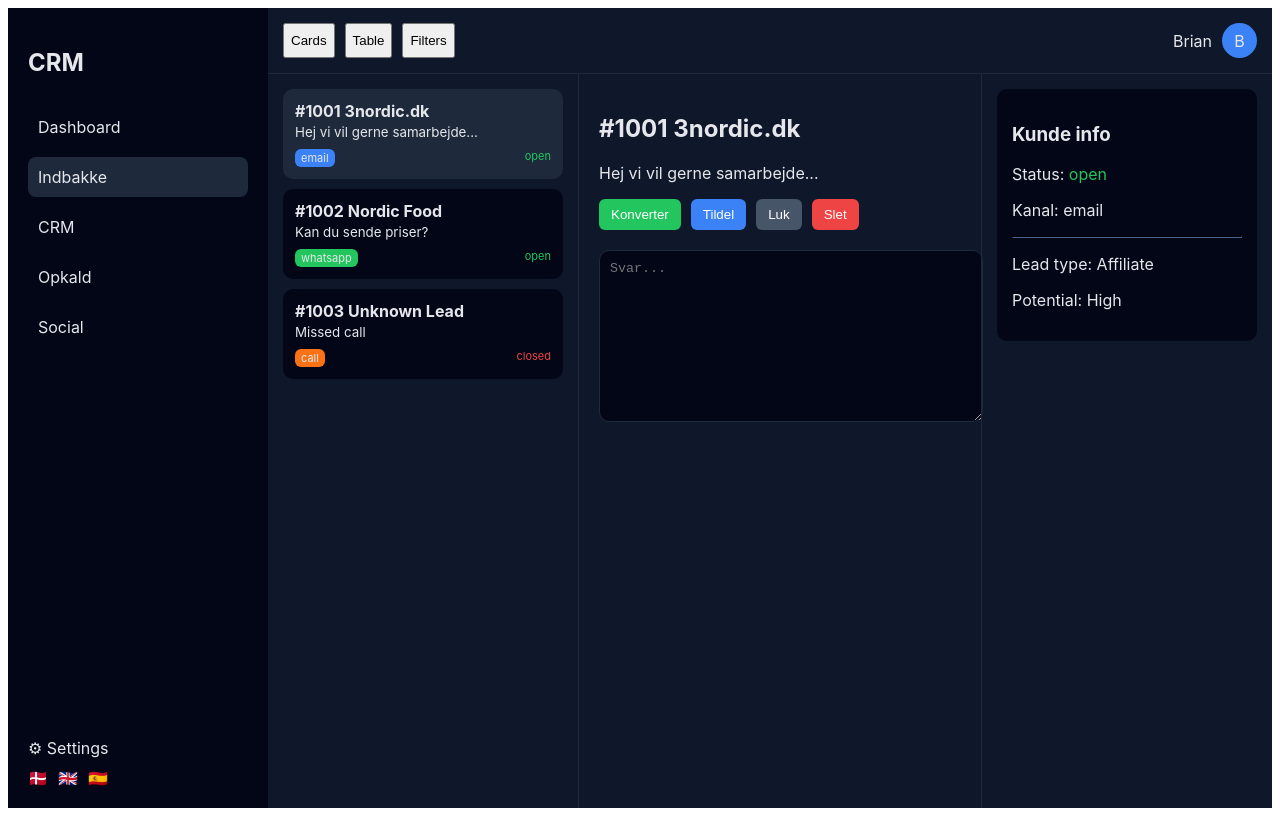
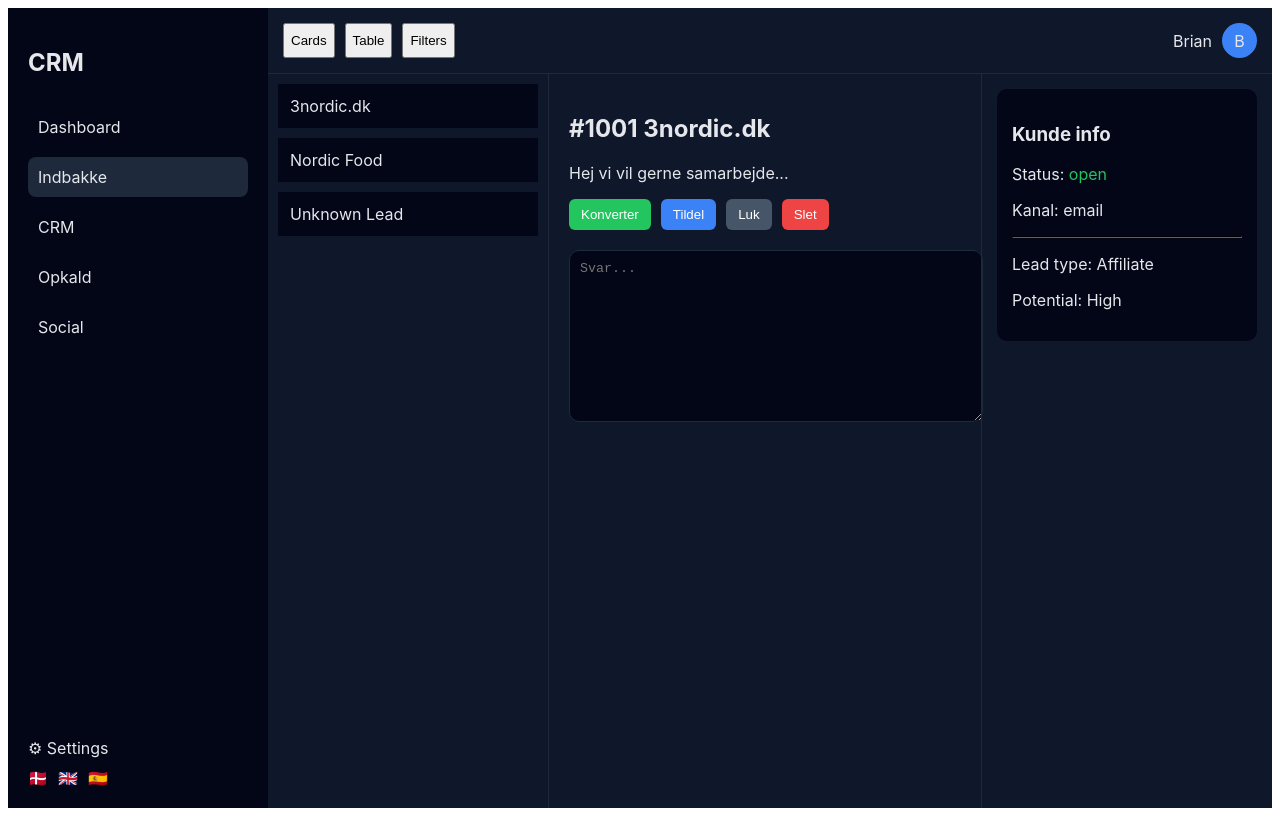
Before and after one commit to 2710brian/crm-dashboard, a React (Vite) app: page / in a window 1280 px wide. Both pictures are taken after a click on the button "Login". Built offline with nearby package versions, Linux system fonts and the light colour scheme.

Commit message:
Update App.jsx

```diff
--- a/src/App.jsx
+++ b/src/App.jsx
@@ -162,7 +162,6 @@ export default function App() {
           </div>
         ))}
 
-        {/* SETTINGS + FLAGS */}
         <div style={{ position: "absolute", bottom: "20px" }}>
           ⚙ Settings
           <div style={{ marginTop: "10px", display: "flex", gap: "10px" }}>
@@ -178,14 +177,12 @@ export default function App() {
 
         {/* TOP BAR */}
         <div style={{ display: "flex", justifyContent: "space-between", padding: "15px", borderBottom: "1px solid #1E293B" }}>
-
           <div style={{ display: "flex", gap: "10px" }}>
             <button onClick={() => setViewMode("cards")}>Cards</button>
             <button onClick={() => setViewMode("table")}>Table</button>
             <button onClick={() => setShowFilters(!showFilters)}>Filters</button>
           </div>
 
-          {/* USER */}
           <div style={{ display: "flex", alignItems: "center", gap: "10px" }}>
             Brian
             <div style={{
@@ -200,66 +197,77 @@ export default function App() {
               B
             </div>
           </div>
-
         </div>
 
         {/* CONTENT */}
         <div style={{ display: "flex", flex: 1 }}>
 
           {/* LEFT LIST */}
-          <div style={{ width: "280px", borderRight: "1px solid #1E293B", padding: "15px" }}>
+          <div style={{ width: "280px", borderRight: "1px solid #1E293B" }}>
+
+            {viewMode === "table" && (
+              <table style={{
+                width: "100%",
+                borderCollapse: "collapse",
+                fontSize: "11px"
+              }}>
+                <tbody>
+                  {messages.map((item, i) => (
+                    <tr key={i}
+                      onClick={() => setSelected(i)}
+                      style={{
+                        cursor: "pointer",
+                        background: selected === i ? "#1E293B" : "transparent",
+                        borderBottom: "1px solid #1E293B"
+                      }}>
+                      <td style={{ padding: "5px 6px" }}>#{item.id}</td>
+
+                      <td style={{ padding: "5px 6px", fontWeight: "500" }}>
+                        {item.name}
+                      </td>
+
+                      <td style={{
+                        padding: "5px 6px",
+                        maxWidth: "120px",
+                        whiteSpace: "nowrap",
+                        overflow: "hidden",
+                        textOverflow: "ellipsis",
+                        color: "#9CA3AF"
+                      }}>
+                        {item.text}
+                      </td>
+
+                      <td style={{ padding: "5px 6px", fontSize: "10px" }}>
+                        {item.status}
+                      </td>
+
+                      <td style={{ padding: "5px 6px" }}>
+                        <span style={{
+                          background: getBadgeColor(item.type),
+                          padding: "2px 4px",
+                          borderRadius: "4px",
+                          fontSize: "9px"
+                        }}>
+                          {item.type}
+                        </span>
+                      </td>
+                    </tr>
+                  ))}
+                </tbody>
+              </table>
+            )}
 
             {viewMode === "cards" && messages.map((item, i) => (
               <div key={i}
                 onClick={() => setSelected(i)}
                 style={{
                   padding: "12px",
-                  marginBottom: "10px",
-                  borderRadius: "10px",
-                  cursor: "pointer",
-                  background: selected === i ? "#1E293B" : "#020617",
-                  transition: "0.2s"
+                  margin: "10px",
+                  background: "#020617"
                 }}>
-                <b>#{item.id} {item.name}</b><br />
-                <small>{item.text}</small>
-
-                <div style={{
-                  marginTop: "8px",
-                  display: "flex",
-                  justifyContent: "space-between"
-                }}>
-                  <span style={{
-                    background: getBadgeColor(item.type),
-                    padding: "2px 6px",
-                    borderRadius: "6px",
-                    fontSize: "11px"
-                  }}>
-                    {item.type}
-                  </span>
-
-                  <span style={{
-                    color: item.status === "closed" ? "#EF4444" : "#22C55E",
-                    fontSize: "11px"
-                  }}>
-                    {item.status}
-                  </span>
-                </div>
+                {item.name}
               </div>
             ))}
-
-            {viewMode === "table" && (
-              <table style={{ width: "100%", fontSize: "12px" }}>
-                <tbody>
-                  {messages.map((item, i) => (
-                    <tr key={i} onClick={() => setSelected(i)} style={{ cursor: "pointer" }}>
-                      <td>#{item.id}</td>
-                      <td>{item.name}</td>
-                      <td>{item.status}</td>
-                    </tr>
-                  ))}
-                </tbody>
-              </table>
-            )}
 
           </div>
 
```
